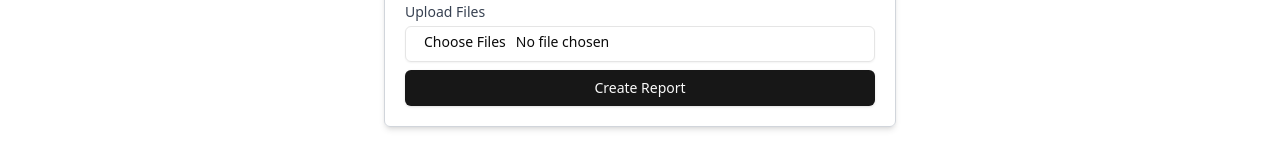
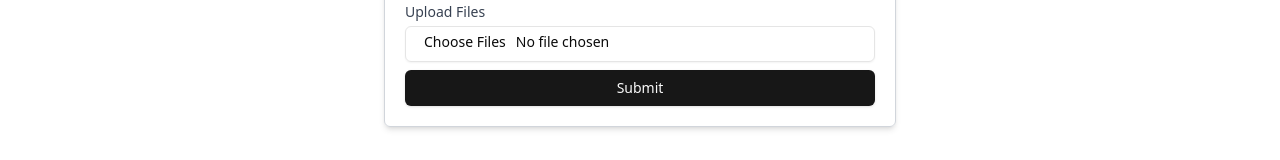
Before and after one commit to premyslbednarek/report-app-fullstack, a React (Vite) app in the folder frontend/: page /new in a window 1280 px wide. Shown: the part 635-795 px from the top of the page. Built offline with nearby package versions, Linux system fonts and the light colour scheme.

Commit message:
refactor: move new report form submit login out of the Form

```diff
--- a/frontend/src/components/report-form.tsx
+++ b/frontend/src/components/report-form.tsx
@@ -1,7 +1,5 @@
-import { CreateReportWithFilesDto, ReportService } from "@/client";
 import { useState } from "react";
 import { Button } from "./ui/button";
-import { useToast } from "@/hooks/use-toast";
 import { Loader2 } from "lucide-react";
 import { FormProvider, useForm } from "react-hook-form";
 import { zodResolver } from "@hookform/resolvers/zod";
@@ -9,7 +7,7 @@ import FormInput from "./form/form-input";
 import FormTextarea from "./form/form-textarea";
 import { z } from "zod";
 
-const createReportSchema = z.object({
+export const createReportSchema = z.object({
   title: z.string().min(1, { message: "Title is required" }),
   description: z.string().min(1, { message: "Description is required" }),
   authorName: z.string(),
@@ -20,32 +18,30 @@ const createReportSchema = z.object({
   files: z.instanceof(FileList).transform((files) => Array.from(files)),
 });
 
-type CreateReportSchema = z.infer<typeof createReportSchema>;
+export type CreateReportSchema = z.infer<typeof createReportSchema>;
 
-const CreateReportForm = () => {
-  const { toast } = useToast(); // show toasts - submit success/error
+type FormProps = {
+  onFormSubmit: (formData: CreateReportSchema) => Promise<void>;
+} & React.FormHTMLAttributes<HTMLFormElement>;
+
+const CreateReportForm = ({ onFormSubmit, ...props }: FormProps) => {
   const [isSubmitting, setIsSubmitting] = useState(false);
 
   const form = useForm<CreateReportSchema>({
     resolver: zodResolver(createReportSchema),
   });
 
-  const onSubmit = async (data: CreateReportWithFilesDto) => {
-    try {
-      setIsSubmitting(true);
-      await ReportService.reportControllerCreate(data);
-      toast({ description: "Report created successfully!" });
-      setIsSubmitting(false);
-      form.reset();
-    } catch {
-      toast({ description: "There was an error creating the report" });
-    }
+  const onSubmit = async (formData: CreateReportSchema) => {
+    setIsSubmitting(true);
+    await onFormSubmit(formData);
+    setIsSubmitting(false);
   };
 
   return (
     <FormProvider {...form}>
       <form
         onSubmit={form.handleSubmit(onSubmit)}
+        {...props}
         className="max-w-lg mx-auto p-5 shadow-md rounded-md space-y-2 border border-gray-300"
       >
         <FormInput
@@ -72,17 +68,9 @@ const CreateReportForm = () => {
         />
         <FormInput label="Upload Files" name="files" type="file" multiple />
 
-        <div>
-          {isSubmitting ? (
-            <Button type="submit" className="w-full" disabled>
-              <Loader2 /> Creating Report...
-            </Button>
-          ) : (
-            <Button type="submit" className="w-full">
-              Create Report
-            </Button>
-          )}
-        </div>
+        <Button type="submit" className="w-full" disabled={isSubmitting}>
+          {isSubmitting ? <Loader2 /> : "Submit"}
+        </Button>
       </form>
     </FormProvider>
   );
--- a/frontend/src/routes/new-report.tsx
+++ b/frontend/src/routes/new-report.tsx
@@ -1,7 +1,20 @@
-import CreateReportForm from "@/components/report-form";
+import { ReportService } from "@/client";
+import CreateReportForm, { CreateReportSchema } from "@/components/report-form";
+import { useToast } from "@/hooks/use-toast";
 
 const NewReport = () => {
-  return <CreateReportForm />;
+  const { toast } = useToast(); // show toasts - submit success/error
+
+  const onSubmit = async (formData: CreateReportSchema) => {
+    try {
+      await ReportService.reportControllerCreate(formData);
+      toast({ description: "Report created successfully!" });
+    } catch {
+      toast({ description: "There was an error creating the report" });
+    }
+  };
+
+  return <CreateReportForm onFormSubmit={onSubmit} />;
 };
 
 export default NewReport;
```
